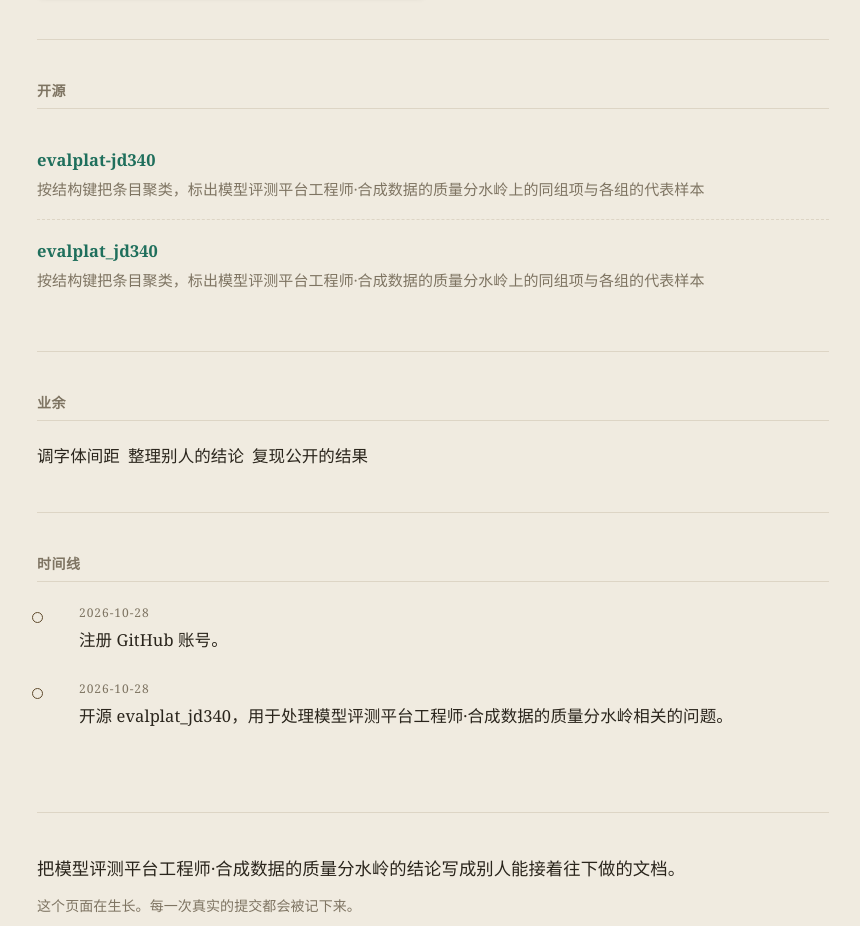
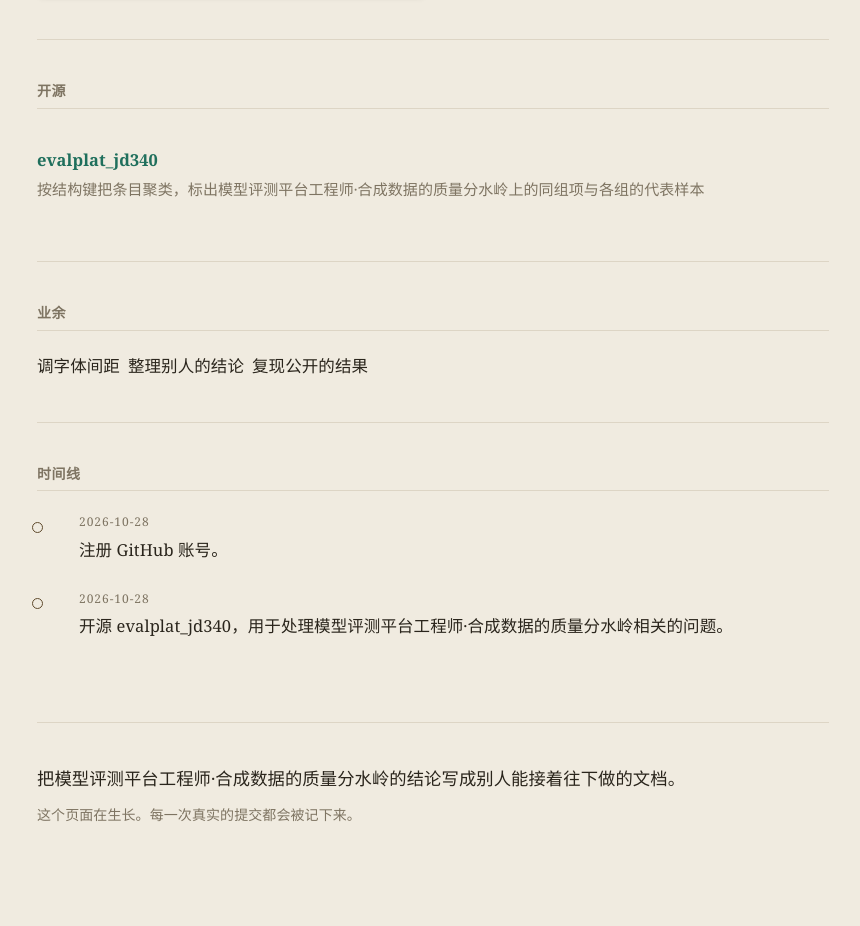
Before and after one commit to pascalharr/pascalharr.github.io, a plain HTML site: page index.html in a window 1280 px wide. Shown: the part 922-1848 px from the top of the page, without its empty margins (207-1067 px from the left). Drawn offline with Linux system fonts and the light colour scheme.

Commit message:
fix: 更新个人站点

```diff
--- a/index.html
+++ b/index.html
@@ -102,9 +102,6 @@ background-image:radial-gradient(#ddd5c5 1px, transparent 1px);background-size:2
 <section id="work">
   <h2>开源</h2>
   <ul class="repos">
-    <li><div class="name"><a href="https://github.com/pascalharr/evalplat-jd340" rel="noopener">evalplat-jd340</a></div>
-      <div class="desc">按结构键把条目聚类，标出模型评测平台工程师·合成数据的质量分水岭上的同组项与各组的代表样本</div>
-    </li>
     <li><div class="name"><a href="https://github.com/pascalharr/evalplat_jd340" rel="noopener">evalplat_jd340</a></div>
       <div class="desc">按结构键把条目聚类，标出模型评测平台工程师·合成数据的质量分水岭上的同组项与各组的代表样本</div>
     </li>
```
